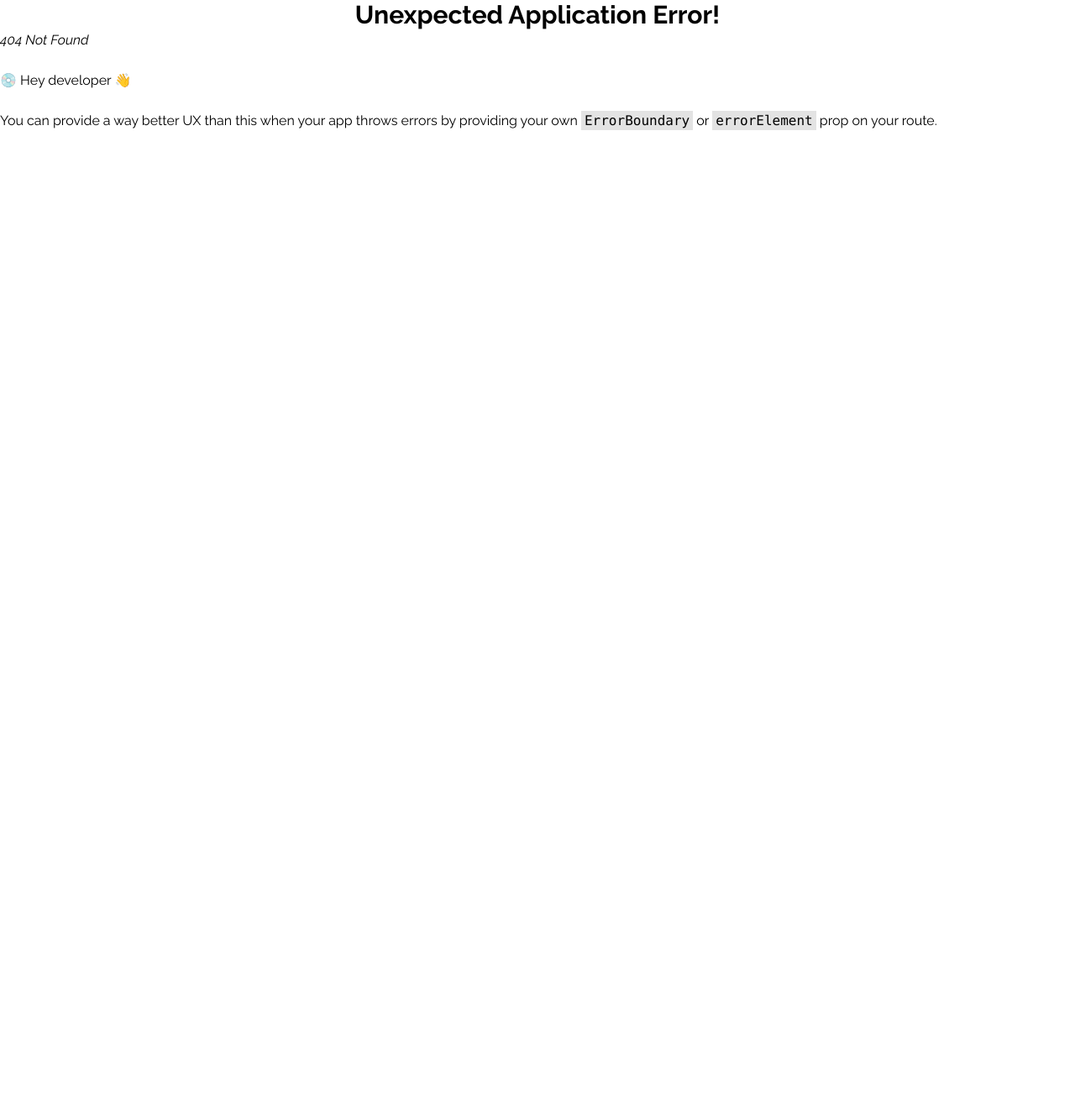
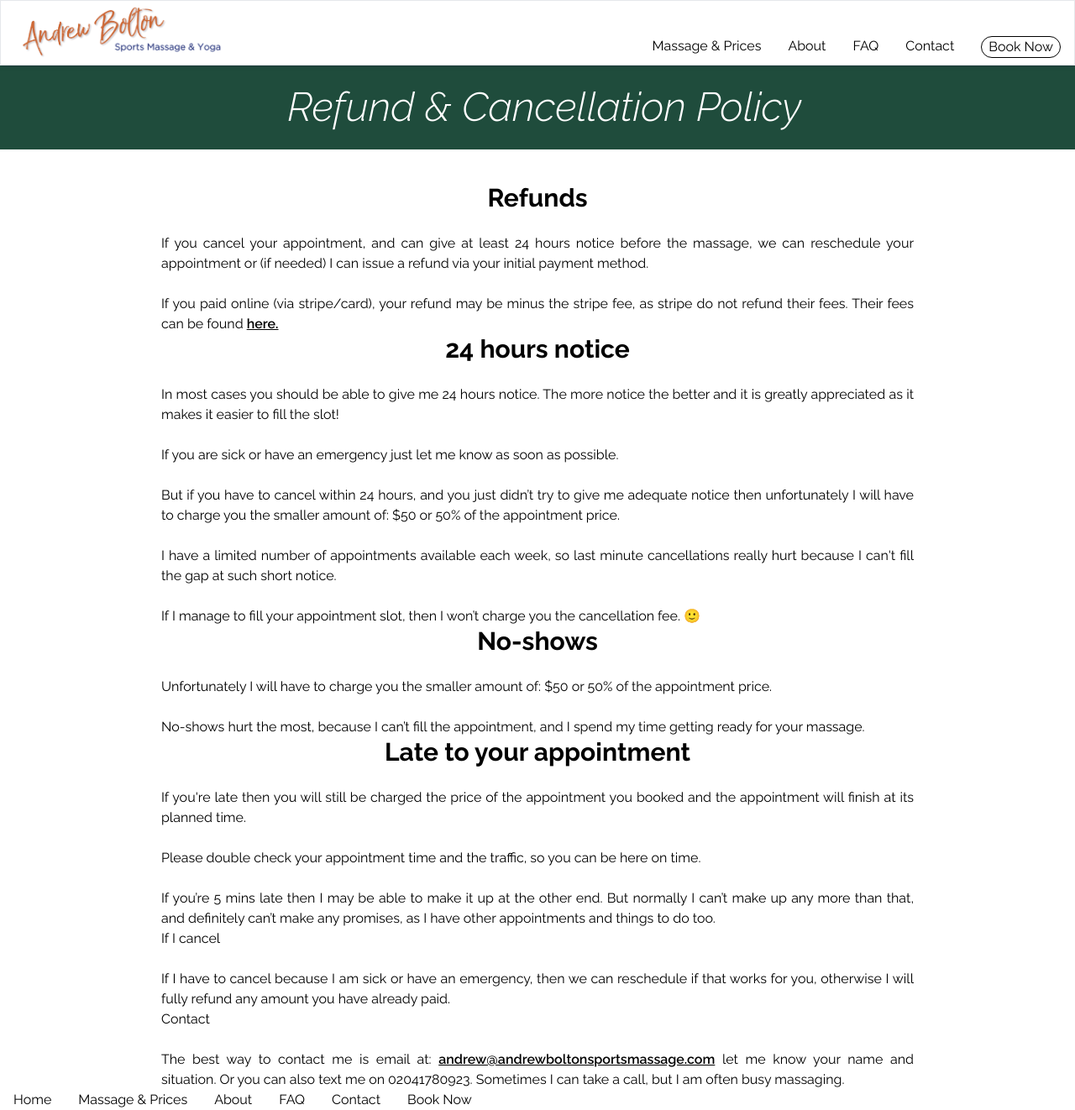
Before and after one commit to andrew-molten/absmassage, a React (Vite) app: page /refund-cancellations in a window 1280 px wide. Before the commit this address had no page. Shown: the whole page at 84% size. Before the commit the page ends 800 px from the top, so only its background shows below. Built offline with nearby package versions, Linux system fonts and the light colour scheme; a web font is replaced by a local one.

Commit message:
add content to faq & refund-cancellations

```diff
--- /dev/null
+++ b/client/data/FAQ.ts
@@ -0,0 +1,60 @@
+export const FAQs = [
+  {
+    uuid: '54d302df',
+    question: `Should I come if I'm injured?`,
+    answer:
+      'Not if you have been injured in the last 72 hours, then I recommend you stay in R-I-C-E mode (resting, icing, compressing & elevating the injury) to minimise inflammation and pain. ',
+    answer2:
+      'After 3 days your injury will enter the repair phase which is a good time for massage.',
+    answer3:
+      'Massage will help reduce stiffness, restore movement, and improve blood flow to the area to aid the healing. This is also a good time to start applying heat to the area.',
+  },
+  {
+    uuid: 'e4d302df',
+    question: 'How often should I get massage?',
+    answer: 'It depends on you and your goals. ',
+    answer2:
+      'For chronic pain, it might be best to come weekly while figuring out lifestyle habits that will help you too. Then we can push the frequency longer & longer.',
+    answer3:
+      'If you feel stiff or sore and need a one-off massage, that’s great. I think you know your body the best, so after the first massage stay aware of your body so you can notice when the tension creeps back in, before it gets to the pain stage.',
+  },
+  {
+    uuid: 'f4d302df',
+    question: 'Can I exercise afterwards?',
+    answer:
+      'It’s up to you. Some people love to work out after a massage. I prefer to chill.',
+    answer2: `There are 2 main factors to consider. 1: If your purpose of massage is to relax the body, you may undo it by exercising immediately after. 2: Massage may have relaxed some muscles so much that they don’t activate like they usually would.`,
+    answer3: `If you want to exercise but are new to doing it after massage I recommend that you do so gently, nothing too strenuous. See how that feels, then you'll have a better idea for next time.`,
+  },
+  // for the next objects please auto generate the uuid and the property names but not the values
+  {
+    uuid: 'f5d302df',
+    question: 'How long should I book for?',
+    answer:
+      'At least an hour ideally, even if you have a small area of concern. Your body holds tension in other areas that will benefit from being released too, so you get more value from your time & money.',
+    answer2: `Another benefit of longer massages is that it can take some time to drop into the relaxing, tension-releasing vibes of the massage. If you know that you're stressed or tight all over, go longer.`,
+    answer3:
+      'If money is a concern, you know for sure that you only need a short massage or you’re sceptical about whether I’m good, then book a shorter time.',
+  },
+  {
+    uuid: 'f6d302df',
+    question: 'I’m nervous about pain, will it hurt?',
+    answer: `Don't worry about pain, I understand that everyone's pain tolerance and preference is different so I adjust my pressure for you and what you're comfortable with.`,
+    answer2: `Sometimes in massage, we work with pain & the breath to help relax your muscles and relieve tension. I will often ask if the pressure is okay.`,
+    answer3: `You can ask for more or less pressure at any time during the massage and I will adjust.`,
+  },
+  {
+    uuid: 'f7d302df',
+    question: 'Cancellations & refunds',
+    answer: `Please see: `,
+    link: {
+      text: 'My Refunds & Cancellations page.',
+      url: '/Refund-Cancellations',
+    },
+  },
+  {
+    uuid: 'f8d302df',
+    question: 'Do you do sensual massage?',
+    answer: `NO. You will need to find somewhere else for that.`,
+  },
+]
--- a/client/pages/FAQ.tsx
+++ b/client/pages/FAQ.tsx
@@ -1,8 +1,44 @@
+import {
+  Accordion,
+  AccordionItem,
+  AccordionItemHeading,
+  AccordionItemButton,
+  AccordionItemPanel,
+} from 'react-accessible-accordion'
+import { FAQs } from '../data/FAQ.ts'
+
+import 'react-accessible-accordion/dist/fancy-example.css'
+import { FAQdata } from '../../models/mainModels.ts'
+import { Link } from 'react-router-dom'
+
 function FAQ() {
   return (
-    <div>
-      <h1>FAQ</h1>
-    </div>
+    <>
+      <div className="heading-wrapper">
+        <h1 className="heading">Frequently Asked Questions</h1>
+      </div>
+      <div className="contact-container">
+        <Accordion allowZeroExpanded preExpanded={['54d302df']}>
+          {FAQs.map((item: FAQdata) => (
+            <AccordionItem key={item.uuid} uuid={item.uuid}>
+              <AccordionItemHeading>
+                <AccordionItemButton>{item.question}</AccordionItemButton>
+              </AccordionItemHeading>
+              <AccordionItemPanel>
+                {item.answer && <p className="mt-0">{item.answer}</p>}
+                {item.answer2 && <p>{item.answer2}</p>}
+                {item.answer3 && <p>{item.answer3}</p>}
+                {item.link && (
+                  <Link to={item.link.url} className="font-semibold underline">
+                    {item.link.text}
+                  </Link>
+                )}
+              </AccordionItemPanel>
+            </AccordionItem>
+          ))}
+        </Accordion>
+      </div>
+    </>
   )
 }
 export default FAQ
--- /dev/null
+++ b/client/pages/Refund-Cancellations.tsx
@@ -0,0 +1,98 @@
+function RefundCancellations() {
+  return (
+    <>
+      <div className="heading-wrapper">
+        <h1 className="heading">Refund & Cancellation Policy</h1>
+      </div>
+      <div className="content-container">
+        <h2>Refunds</h2>
+        <p>
+          If you cancel your appointment, and can give at least 24 hours notice
+          before the massage, we can reschedule your appointment or (if needed)
+          I can issue a refund via your initial payment method.
+        </p>
+        <p>
+          If you paid online (via stripe/card), your refund may be minus the
+          stripe fee, as stripe do not refund their fees. Their fees can be
+          found{' '}
+          <a
+            className="font-semibold underline"
+            href="https://stripe.com/en-nz/pricing"
+          >
+            here.
+          </a>
+        </p>
+        <h2>24 hours notice</h2>
+        <p>
+          In most cases you should be able to give me 24 hours notice. The more
+          notice the better and it is greatly appreciated as it makes it easier
+          to fill the slot!
+        </p>
+        <p>
+          If you are sick or have an emergency just let me know as soon as
+          possible.
+        </p>
+        <p>
+          But if you have to cancel within 24 hours, and you just didn’t try to
+          give me adequate notice then unfortunately I will have to charge you
+          the smaller amount of: $50 or 50% of the appointment price.
+        </p>
+        <p>
+          {` I have a limited number of appointments available each week, so last
+        minute cancellations really hurt because I can't fill the gap at such
+        short notice.`}
+        </p>
+        <p>
+          If I manage to fill your appointment slot, then I won’t charge you the
+          cancellation fee. 🙂
+        </p>
+        <h2>No-shows</h2>
+        <p>
+          Unfortunately I will have to charge you the smaller amount of: $50 or
+          50% of the appointment price.
+        </p>
+        <p>
+          No-shows hurt the most, because I can’t fill the appointment, and I
+          spend my time getting ready for your massage.
+        </p>
+        <h2>Late to your appointment</h2>
+        <p>
+          {` If you're late then you will still be charged the price of the
+        appointment you booked and the appointment will finish at its planned
+        time.`}
+        </p>
+        <p>
+          Please double check your appointment time and the traffic, so you can
+          be here on time.
+        </p>
+        <p>
+          If you’re 5 mins late then I may be able to make it up at the other
+          end. But normally I can’t make up any more than that, and definitely
+          can’t make any promises, as I have other appointments and things to do
+          too.
+        </p>
+        <h4>If I cancel</h4>
+        <p>
+          If I have to cancel because I am sick or have an emergency, then we
+          can reschedule if that works for you, otherwise I will fully refund
+          any amount you have already paid.
+        </p>
+        <h4>Contact</h4>
+        <p>
+          The best way to contact me is email at:{' '}
+          <a
+            className="font-semibold underline"
+            href="mailto:andrew@andrewboltonsportsmassage.com"
+          >
+            andrew@andrewboltonsportsmassage.com
+          </a>{' '}
+          let me know your name and situation. Or you can also text me on
+          02041780923. Sometimes I can take a call, but I am often busy
+          massaging.
+        </p>
+      </div>
+    </>
+  )
+}
+
+export default RefundCancellations
--- a/client/router.tsx
+++ b/client/router.tsx
@@ -10,6 +10,7 @@ import MassagePrices from './pages/MassagePrices.tsx'
 import About from './pages/About.tsx'
 import FAQ from './pages/FAQ.tsx'
 import Contact from './pages/Contact.tsx'
+import RefundCancellations from './pages/Refund-Cancellations.tsx'
 
 const router = createBrowserRouter(
   createRoutesFromElements(
@@ -19,6 +20,7 @@ const router = createBrowserRouter(
       <Route path="/about" element={<About />} />
       <Route path="/faq" element={<FAQ />} />
       <Route path="/contact" element={<Contact />} />
+      <Route path="/refund-cancellations" element={<RefundCancellations />} />
     </Route>,
   ),
 )
--- a/client/styles/main.scss
+++ b/client/styles/main.scss
@@ -44,7 +44,7 @@ h2 {
   font-size: 3rem;
   margin-left: 1rem;
   font-weight: 350;
-  // @apply text-4xl font-semibold;
+  @apply text-center italic;
 }
 
 .row {
--- a/package.json
+++ b/package.json
@@ -21,6 +21,7 @@
   "author": "Dev Academy Aotearoa",
   "license": "ISC",
   "dependencies": {
+    "react-accessible-accordion": "^5.0.0",
     "superagent": "^8.1.2"
   },
   "devDependencies": {
```
Also changed, not shown: models/mainModels.ts (+12 -0 lines), 1 other file (tests, documents, lock files or other folders).
